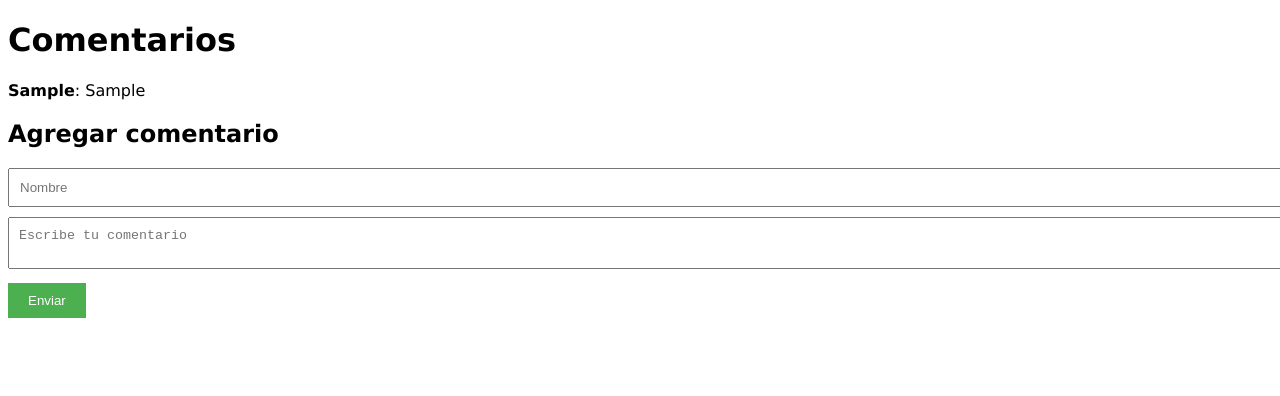
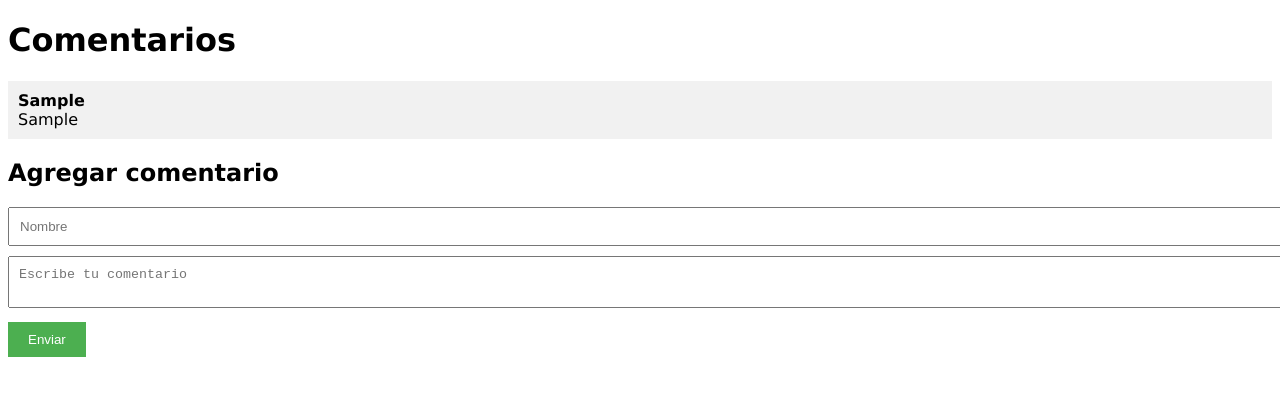
Before and after one commit to tanitos/redisenio, a plain HTML site: page cartas.html in a window 1280 px wide. Both pictures are taken after typing "Sample", "Sample" into the empty fields and a click on the button "Enviar". Drawn offline with Linux system fonts and the light colour scheme.

Commit message:
Update cartas.html

```diff
--- a/cartas.html
+++ b/cartas.html
@@ -14,6 +14,20 @@
 
     #comentarios {
       margin-bottom: 20px;
+    }
+
+    .comentario {
+      background-color: #f1f1f1;
+      padding: 10px;
+      margin-bottom: 10px;
+    }
+
+    .comentario strong {
+      font-weight: bold;
+    }
+
+    .comentario p {
+      margin: 0;
     }
 
     #formulario-comentario input[type="text"],
@@ -76,7 +90,8 @@
 
       // Crea un nuevo elemento de comentario
       const nuevoComentario = document.createElement('div');
-      nuevoComentario.innerHTML = '<strong>' + nombre + '</strong>: ' + mensaje;
+      nuevoComentario.classList.add('comentario');
+      nuevoComentario.innerHTML = '<strong>' + nombre + '</strong><p>' + mensaje + '</p>';
 
       // Agrega el comentario a la lista
       listaComentarios.appendChild(nuevoComentario);
```
